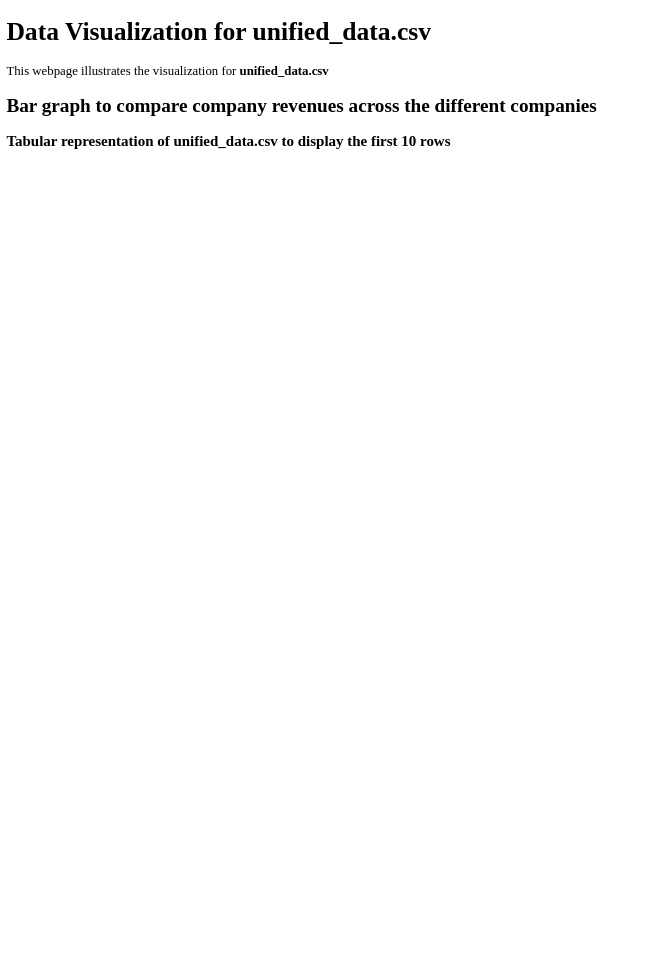
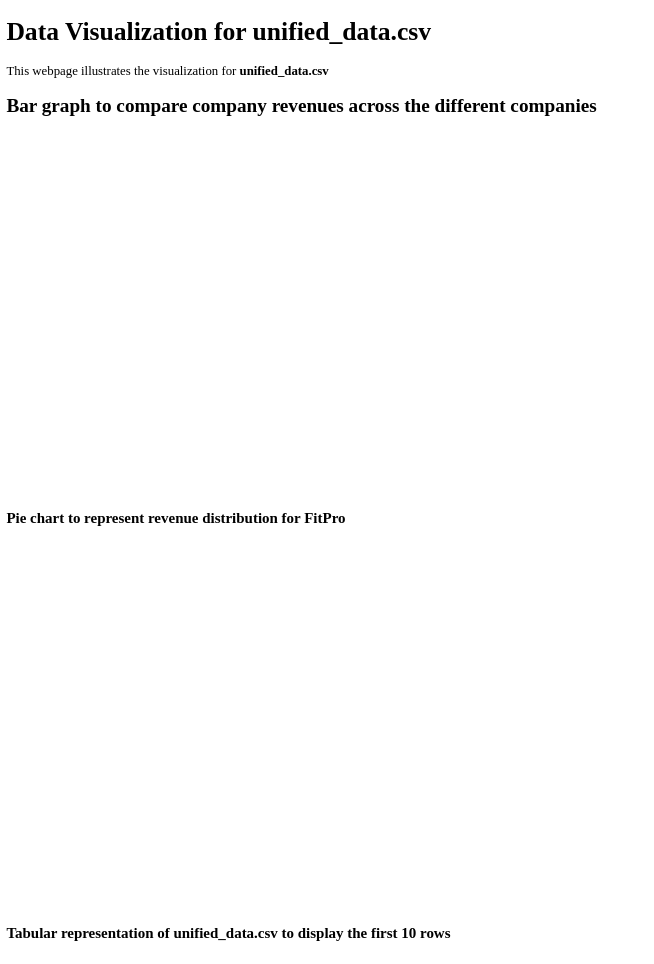
Before and after one commit to RiyaMehta2211/TopoConsultingAssignment, a Flask app: template templates/index.html in a window 1280 px wide. Shown: the whole page, without its empty margins (0-654 px from the left). Before the commit the page ends 149 px from the top, so only its background shows below. Run offline with Flask 3, Linux system fonts and the light colour scheme; the template is opened without the code that fills it, so the values that code supplies are empty; parts of the project's set-up code (start-up, migrations or seed data) failed here and were passed over.

Commit message:
add pie chart data visualization

```diff
--- a/app.py
+++ b/app.py
@@ -3,6 +3,7 @@ import pandas as pd
 import json
 import plotly.express as px
 import plotly.graph_objects as go
+import re
 
 app = Flask(__name__)
 
@@ -11,10 +12,35 @@ try:
 except FileNotFoundError:
     unified_data = pd.DataFrame()
 
+target_cell = None
+for col in unified_data.columns:
+    for value in unified_data[col].dropna():
+        if "Revenue Breakdown by Activity" in str(value):
+            target_cell = value
+            break
+    if target_cell:
+        break
+
+#to extract the relevant percentages using regex
+pattern = r"(\w+\s?\w*):\s?(\d+)%"
+matches = re.findall(pattern, target_cell)
+
+revenue_distribution_data = pd.DataFrame(matches, columns=["Activity", "Percentage"])
+revenue_distribution_data["Percentage"] = revenue_distribution_data["Percentage"].astype(int)
+
+#3 visualisations, hence I will use pie chart, bar graph and tabular data to convey the data representation
+
+pie_fig = px.pie(
+    revenue_distribution_data,
+    names="Activity",
+    values="Percentage",
+    title="Revenue Breakdown by Activity for FitPro"
+)
+pie_chart = pie_fig.to_html()
+
 #to remove duplicates in the dataset when plotting the bar graph
 unique_companies = unified_data.drop_duplicates(subset=["company_name"], keep="first")
 
-#at least 2 visualisations, hence I will use bar graph and tabular data to convey the point
 bar_fig = px.bar(
     unified_data,
     x=unique_companies["company_name"],
@@ -29,11 +55,10 @@ bar_fig.update_layout(
 
 bar_graph = bar_fig.to_html()
 table_data = unified_data.head(10).to_dict(orient="records")
-#bar_fig.show()
 
 @app.route('/')
 def index():
-    return render_template("index.html", bar_chart=bar_graph, table_data=table_data)
+    return render_template("index.html", pie_chart=pie_chart, bar_chart=bar_graph, table_data=table_data)
 
 # GET /api/data: Returns the full unified dataset
 @app.route('/api/data', methods=['GET'])
--- a/templates/index.html
+++ b/templates/index.html
@@ -8,14 +8,22 @@
             body {
                 zoom: 0.8;
             }
+            .chart-container {
+                height: 500px;
+                width: 100%;
+            }
         </style>
     </head>
     <body>
         <h1>Data Visualization for unified_data.csv</h1>
         <p>This webpage illustrates the visualization for <strong>unified_data.csv</strong></p>
-        <div>
+        <div class="chart-container">
             <h2>Bar graph to compare company revenues across the different companies</h2>
             {{bar_chart | safe}}
+        </div>
+        <div class="chart-container">
+            <h3>Pie chart to represent revenue distribution for FitPro</h3>
+            {{pie_chart | safe}}
         </div>
         <div>
             <table>
```
